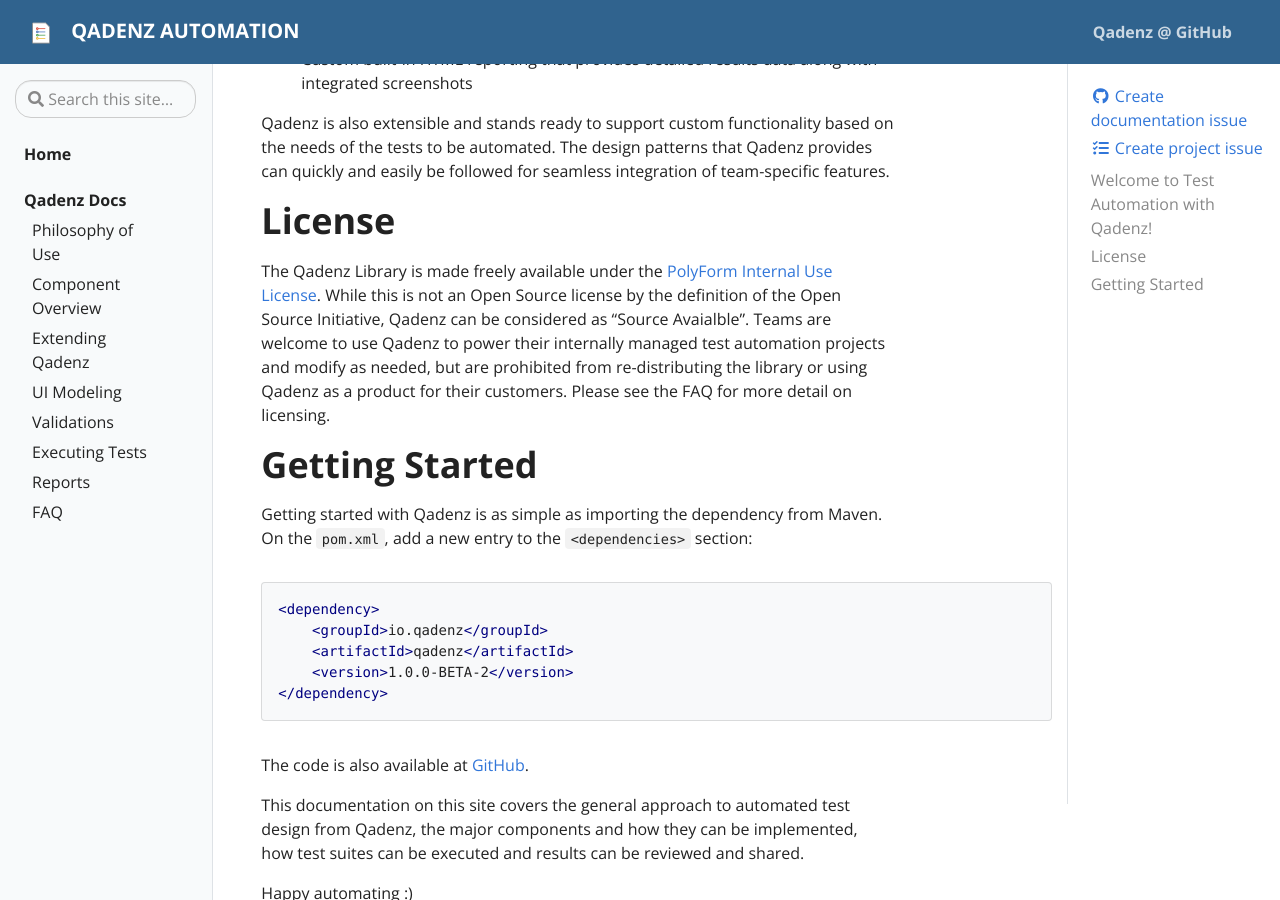
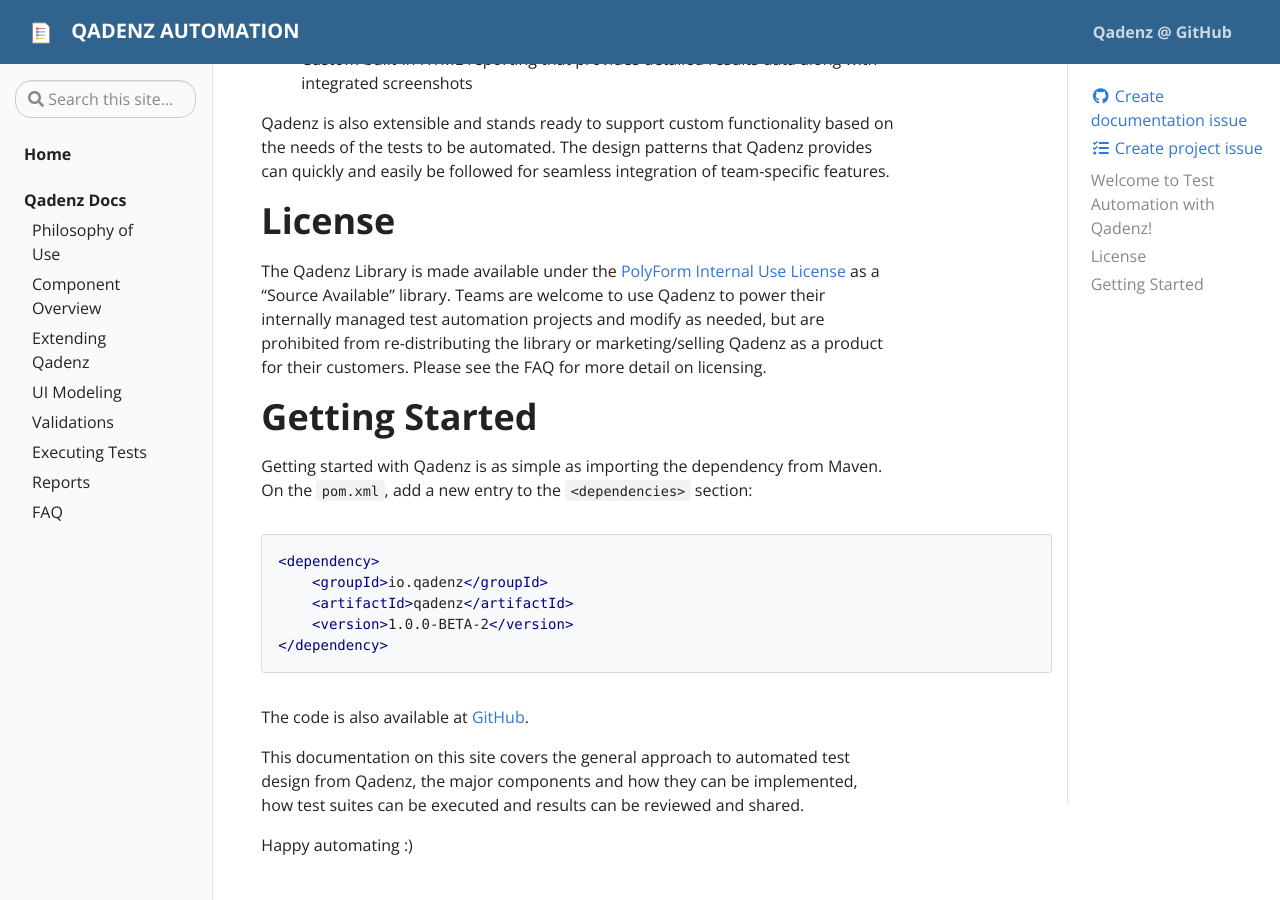
Before and after one commit to qadenz/qadenz.github.io, a Jekyll site: the page built from pages/index.md, in a window 1280 px wide and 900 px high, scrolled down 591 px. Built offline with Jekyll 4.4.1, drawn with Linux system fonts in a browser that asks for light colours.

Commit message:
Update to license section on index

```diff
--- a/pages/index.md
+++ b/pages/index.md
@@ -21,7 +21,7 @@ Qadenz is also extensible and stands ready to support custom functionality based
 
 # License
 
-The Qadenz Library is made freely available under the [PolyForm Internal Use License](https://polyformproject.org/licenses/internal-use/1.0.0/). While this is not an Open Source license by the definition of the Open Source Initiative, Qadenz can be considered as "Source Avaialble". Teams are welcome to use Qadenz to power their internally managed test automation projects and modify as needed, but are prohibited from re-distributing the library or using Qadenz as a product for their customers. Please see the FAQ for more detail on licensing.
+The Qadenz Library is made available under the [PolyForm Internal Use License](https://polyformproject.org/licenses/internal-use/1.0.0/) as a "Source Available" library. Teams are welcome to use Qadenz to power their internally managed test automation projects and modify as needed, but are prohibited from re-distributing the library or marketing/selling Qadenz as a product for their customers. Please see the FAQ for more detail on licensing.
 
 # Getting Started
 
```
